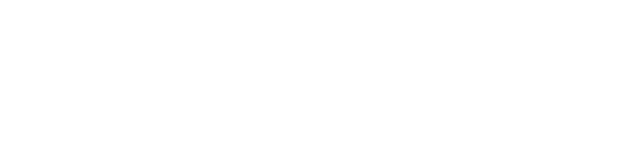
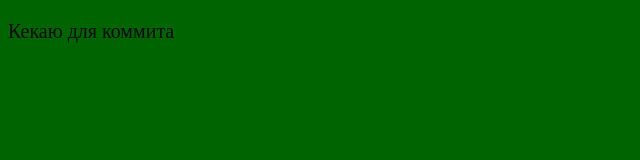
Before and after one commit to Pro100JlUDiN/study_JS, a plain HTML site: page index.html in a window 1280 px wide. Shown: the whole page, without its empty margins (0-640 px from the left). Drawn offline with Linux system fonts and the light colour scheme.

Commit message:
Поменял всю хуйню со всей хуйнёй

```diff
--- a/index.html
+++ b/index.html
@@ -1,13 +1,16 @@
 <!DOCTYPE html>
-<html lang="en">
+<html lang="ru">
 <head>
     <meta charset="UTF-8">
+    <link rel = "stylesheet" type = "text/css" href = "./style/styles.css"/>
     <meta name="viewport" content="width=device-width, initial-scale=1.0">
     <meta http-equiv="X-UA-Compatible" content="ie=edge">
     <title>Document</title>
 </head>
 <body>
-
+    <div class ="block">
+        <p>Кекаю для коммита</p>
+    </div>
     <script src = "./script/script.js" async defer ></script>
 </body>
 </html>
--- a/script/script.js
+++ b/script/script.js
@@ -8,3 +8,5 @@ let period;
 alert('Да, это - жестко!');
 
 console.log('qwerty');
+
+console.log('Change')
--- a/style/styles.css
+++ b/style/styles.css
@@ -0,0 +1,9 @@
+body{
+    width: 100%;
+    height: 100%;
+    background-color: darkgreen;
+}
+div p{
+    font-size: 20px;
+    color: #0a0a0a;
+}
```
